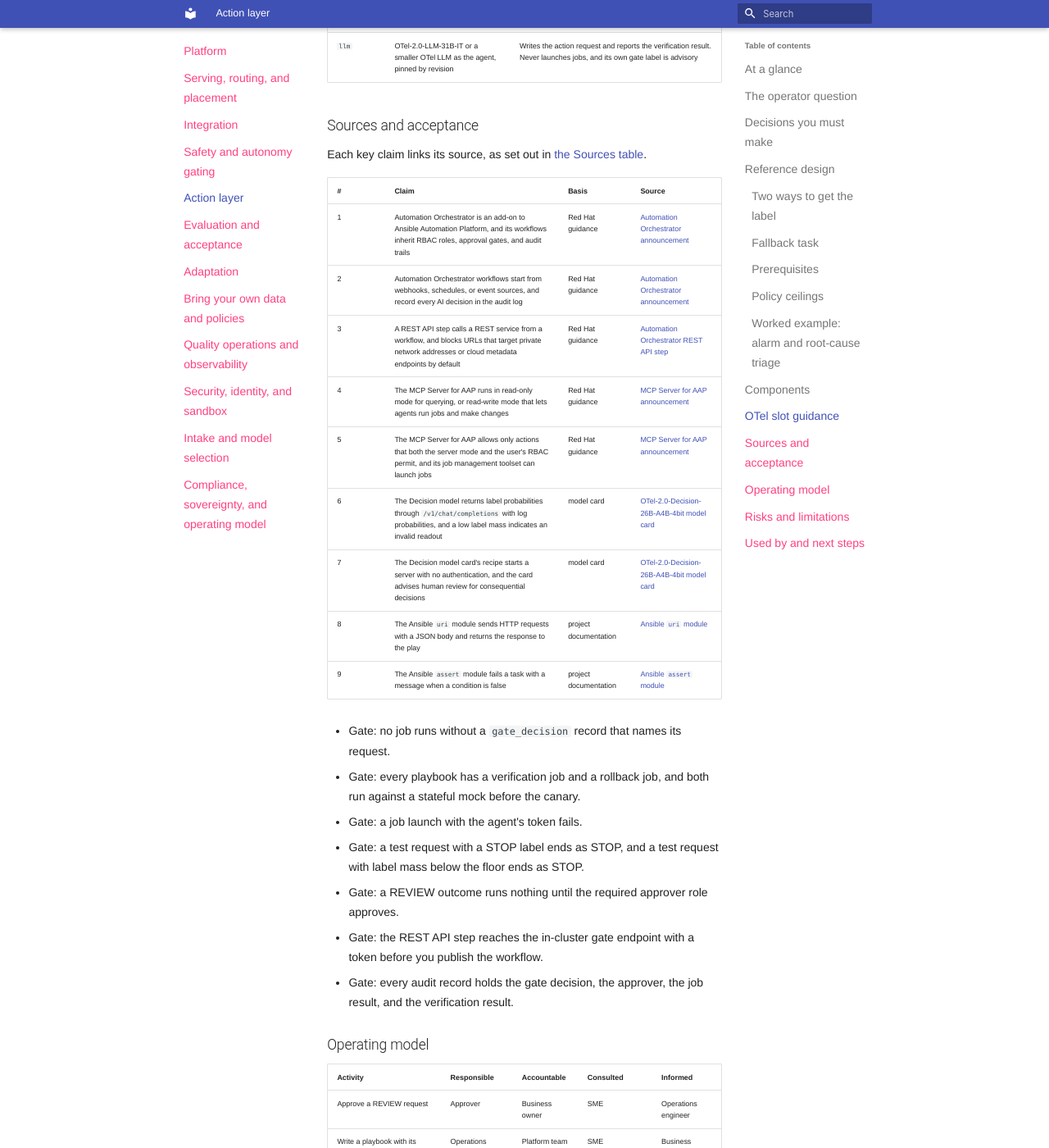
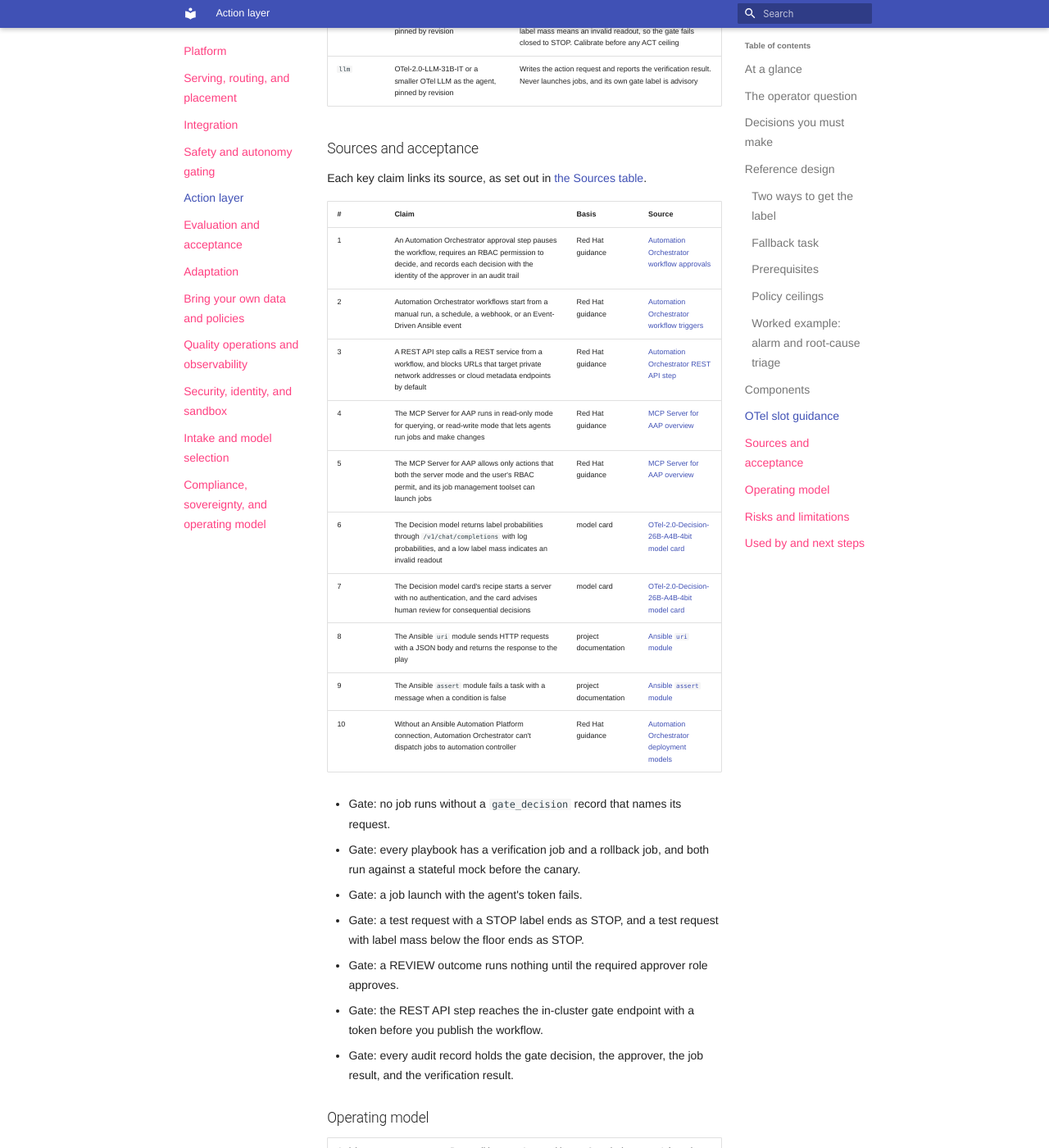
Before and after one commit to ravisharma5/otel-telco-blueprints, an MkDocs documentation site: the page built from platform/action-layer/README.md, in a window 1280 px wide and 1400 px high, scrolled down 5619 px. Shown: the whole window at 82% size. Built offline with MkDocs 1.6.1 and Material for MkDocs 9.7.7, drawn with Linux system fonts in a browser that asks for light colours; nearby versions of some CDN libraries; library files that are not in the unit come from our copies; some of the changed text lies outside the part shown.

Commit message:
docs(action-layer): cite Automation Orchestrator and AAP docs, not blog posts
Approvals, triggers, and deployment-model pages replace the Automation
Orchestrator announcement; the AAP 2.6 MCP server overview replaces the MCP
server announcement. The add-on claim and the AI-decision audit claim had no
documentation behind them, so the prerequisite now states the job-dispatch
dependency the deployment-model page documents.

```diff
--- a/platform/action-layer/README.md
+++ b/platform/action-layer/README.md
@@ -42,11 +42,11 @@ Until you answer it, agents hold write credentials to the network, and nobody ca
 
 | Decision | Options | Recommendation | Because |
 |---|---|---|---|
-| Read the gate label inside the orchestrator | Trust the agent's label; an Automation Orchestrator workflow; a job template that calls the gate with `uri` | An Automation Orchestrator workflow by default. A job template with `uri` when you run job templates only | The workflow holds the gate, the approval, and the job in one place, and inherits your RBAC, approval gates, and audit trails ([Automation Orchestrator announcement](https://www.redhat.com/en/blog/unify-it-workflows-scale-new-automation-orchestrator-ansible-automation-platform)) |
-| Give the agent read-only job access | No job access; read-only mode; read-write mode | The MCP Server for AAP in read-only mode. Grant only the job status and output tools | Read-write mode lets agents run jobs and make changes, which turns the gate into a suggestion ([MCP Server for AAP announcement](https://www.redhat.com/en/blog/it-automation-agentic-ai-introducing-mcp-server-red-hat-ansible-automation-platform)) |
+| Read the gate label inside the orchestrator | Trust the agent's label; an Automation Orchestrator workflow; a job template that calls the gate with `uri` | An Automation Orchestrator workflow by default. A job template with `uri` when you run job templates only | The workflow holds the gate, the approval, and the job in one place, and its approval steps check RBAC permissions and record each decision in an audit trail ([Automation Orchestrator workflow approvals](https://docs.redhat.com/en/documentation/automation_orchestrator/2026.8/develop-understand_workflow_approvals)) |
+| Give the agent read-only job access | No job access; read-only mode; read-write mode | The MCP Server for AAP in read-only mode. Grant only the job status and output tools | Read-write mode lets agents run jobs and make changes, which turns the gate into a suggestion ([MCP Server for AAP overview](https://docs.redhat.com/en/documentation/red_hat_ansible_automation_platform/2.6/extend-con_about_ansible_mcp_server)) |
 | Choose who approves REVIEW | A named person; a role | A role, carried as `required_approver` in the gate decision, such as `approver` | Shifts change, and the [decision gate schema](https://github.com/ravisharma5/otel-telco-blueprints/blob/main/schemas/decision-gate.schema.json) records the approver role |
 | Pair every playbook with a verification job and a rollback job | Trust the job exit code; verify and roll back per playbook | A verification job that reads the changed object, and a rollback job that restores it | A job can succeed while the network stays broken. Only a check on the object shows the fix worked |
-| Limit what Event-Driven Ansible may start | Fixes on an event; investigations and workflows only | Investigations and Orchestrator workflows only. Every fix passes the gate | An event can start a workflow, so send it there and let the gate decide. Workflows start from webhooks, schedules, or event sources ([Automation Orchestrator announcement](https://www.redhat.com/en/blog/unify-it-workflows-scale-new-automation-orchestrator-ansible-automation-platform)) |
+| Limit what Event-Driven Ansible may start | Fixes on an event; investigations and workflows only | Investigations and Orchestrator workflows only. Every fix passes the gate | An event can start a workflow, so send it there and let the gate decide. Workflows start from webhooks, schedules, or event sources ([Automation Orchestrator workflow triggers](https://docs.redhat.com/en/documentation/automation_orchestrator/2026.8/develop-understand_workflow_triggers)) |
 
 ## Reference design
 
@@ -113,7 +113,7 @@ A small filter or role sets `gate_outcome` from the reply: it turns the log prob
 
 ### Prerequisites
 
-The REST API step blocks URLs that target private network addresses or cloud metadata endpoints by default. The Decision slot runs inside the cluster, so allow the gate endpoint for REST API steps, as the [REST API step docs](https://docs.redhat.com/en/documentation/automation_orchestrator/2026.8/develop-add_a_rest_api_step_to_a_workflow) describe. The Decision model card's recipe starts a server with no authentication, so require a token at the gate endpoint before any workflow calls it. Automation Orchestrator ships as an add-on to Red Hat Ansible Automation Platform.
+The REST API step blocks URLs that target private network addresses or cloud metadata endpoints by default. The Decision slot runs inside the cluster, so allow the gate endpoint for REST API steps, as the [REST API step docs](https://docs.redhat.com/en/documentation/automation_orchestrator/2026.8/develop-add_a_rest_api_step_to_a_workflow) describe. The Decision model card's recipe starts a server with no authentication, so require a token at the gate endpoint before any workflow calls it. Automation Orchestrator dispatches job templates only through a connection to Red Hat Ansible Automation Platform.
 
 ### Policy ceilings
 
@@ -165,15 +165,16 @@ Each key claim links its source, as set out in [the Sources table](../../framewo
 
 | # | Claim | Basis | Source |
 |---|---|---|---|
-| 1 | Automation Orchestrator is an add-on to Ansible Automation Platform, and its workflows inherit RBAC roles, approval gates, and audit trails | Red Hat guidance | [Automation Orchestrator announcement](https://www.redhat.com/en/blog/unify-it-workflows-scale-new-automation-orchestrator-ansible-automation-platform) |
-| 2 | Automation Orchestrator workflows start from webhooks, schedules, or event sources, and record every AI decision in the audit log | Red Hat guidance | [Automation Orchestrator announcement](https://www.redhat.com/en/blog/unify-it-workflows-scale-new-automation-orchestrator-ansible-automation-platform) |
+| 1 | An Automation Orchestrator approval step pauses the workflow, requires an RBAC permission to decide, and records each decision with the identity of the approver in an audit trail | Red Hat guidance | [Automation Orchestrator workflow approvals](https://docs.redhat.com/en/documentation/automation_orchestrator/2026.8/develop-understand_workflow_approvals) |
+| 2 | Automation Orchestrator workflows start from a manual run, a schedule, a webhook, or an Event-Driven Ansible event | Red Hat guidance | [Automation Orchestrator workflow triggers](https://docs.redhat.com/en/documentation/automation_orchestrator/2026.8/develop-understand_workflow_triggers) |
 | 3 | A REST API step calls a REST service from a workflow, and blocks URLs that target private network addresses or cloud metadata endpoints by default | Red Hat guidance | [Automation Orchestrator REST API step](https://docs.redhat.com/en/documentation/automation_orchestrator/2026.8/develop-add_a_rest_api_step_to_a_workflow) |
-| 4 | The MCP Server for AAP runs in read-only mode for querying, or read-write mode that lets agents run jobs and make changes | Red Hat guidance | [MCP Server for AAP announcement](https://www.redhat.com/en/blog/it-automation-agentic-ai-introducing-mcp-server-red-hat-ansible-automation-platform) |
-| 5 | The MCP Server for AAP allows only actions that both the server mode and the user's RBAC permit, and its job management toolset can launch jobs | Red Hat guidance | [MCP Server for AAP announcement](https://www.redhat.com/en/blog/it-automation-agentic-ai-introducing-mcp-server-red-hat-ansible-automation-platform) |
+| 4 | The MCP Server for AAP runs in read-only mode for querying, or read-write mode that lets agents run jobs and make changes | Red Hat guidance | [MCP Server for AAP overview](https://docs.redhat.com/en/documentation/red_hat_ansible_automation_platform/2.6/extend-con_about_ansible_mcp_server) |
+| 5 | The MCP Server for AAP allows only actions that both the server mode and the user's RBAC permit, and its job management toolset can launch jobs | Red Hat guidance | [MCP Server for AAP overview](https://docs.redhat.com/en/documentation/red_hat_ansible_automation_platform/2.6/extend-con_about_ansible_mcp_server) |
 | 6 | The Decision model returns label probabilities through `/v1/chat/completions` with log probabilities, and a low label mass indicates an invalid readout | model card | [OTel-2.0-Decision-26B-A4B-4bit model card](https://huggingface.co/farbodtavakkoli/OTel-2.0-Decision-26B-A4B-4bit) |
 | 7 | The Decision model card's recipe starts a server with no authentication, and the card advises human review for consequential decisions | model card | [OTel-2.0-Decision-26B-A4B-4bit model card](https://huggingface.co/farbodtavakkoli/OTel-2.0-Decision-26B-A4B-4bit) |
 | 8 | The Ansible `uri` module sends HTTP requests with a JSON body and returns the response to the play | project documentation | [Ansible `uri` module](https://docs.ansible.com/ansible/latest/collections/ansible/builtin/uri_module.html) |
 | 9 | The Ansible `assert` module fails a task with a message when a condition is false | project documentation | [Ansible `assert` module](https://docs.ansible.com/ansible/latest/collections/ansible/builtin/assert_module.html) |
+| 10 | Without an Ansible Automation Platform connection, Automation Orchestrator can't dispatch jobs to automation controller | Red Hat guidance | [Automation Orchestrator deployment models](https://docs.redhat.com/en/documentation/automation_orchestrator/2026.8/plan-choose_a_deployment_model) |
 
 - Gate: no job runs without a `gate_decision` record that names its request.
 - Gate: every playbook has a verification job and a rollback job, and both run against a stateful mock before the canary.
```
